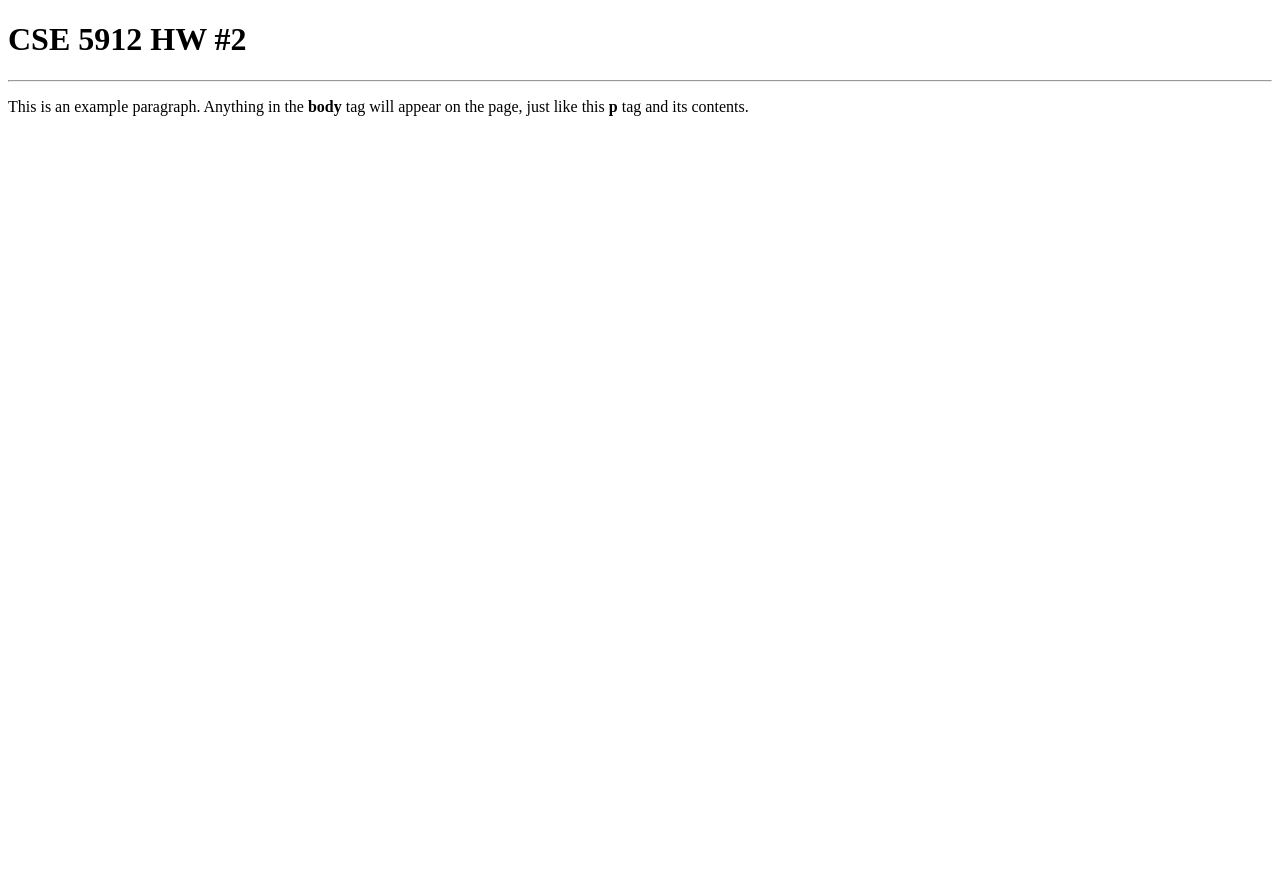
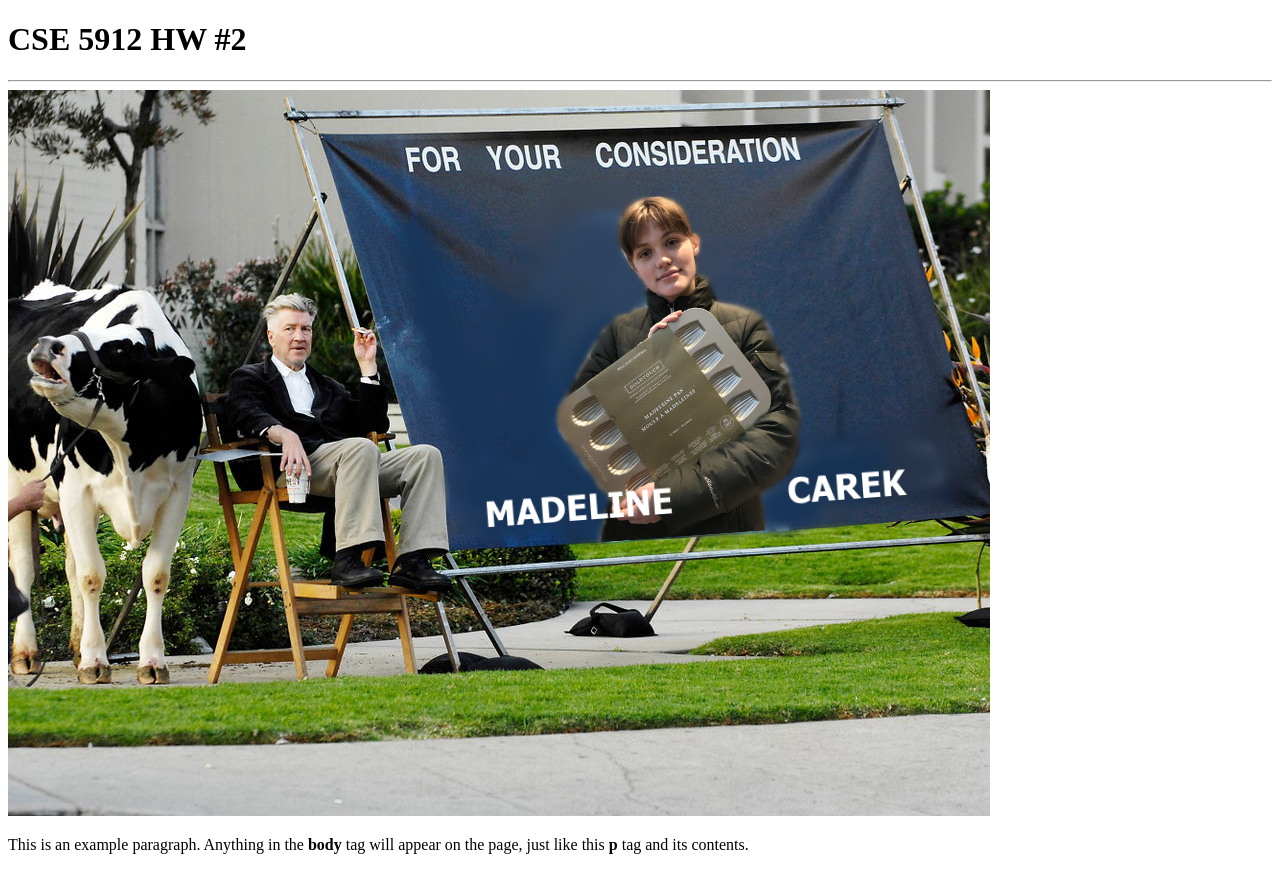
Before and after one commit to carek-6/carek-6.github.io, a plain HTML site: page index.html in a window 1280 px wide. Before the commit the page ends 800 px from the top, so only its background shows below. Drawn offline with Linux system fonts and the light colour scheme.

Commit message:
Update index.html

```diff
--- a/index.html
+++ b/index.html
@@ -6,6 +6,7 @@
   <body>
     <h1>CSE 5912 HW #2</h1>
     <hr />
+    <img src="cap01.jpg" class="inline"/>
     <p>This is an example paragraph. Anything in the <strong>body</strong> tag will appear on the page, just like this <strong>p</strong> tag and its contents.</p>
   </body>
 </html>
```
